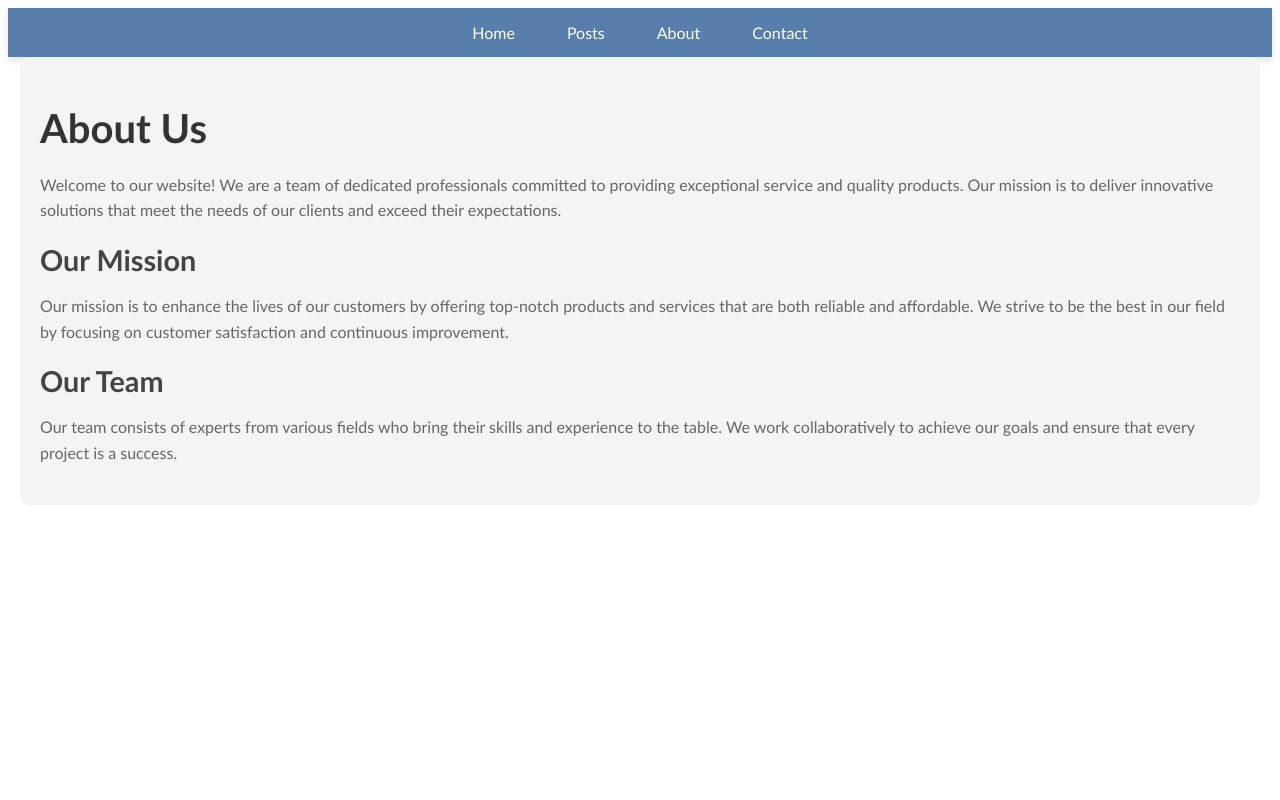
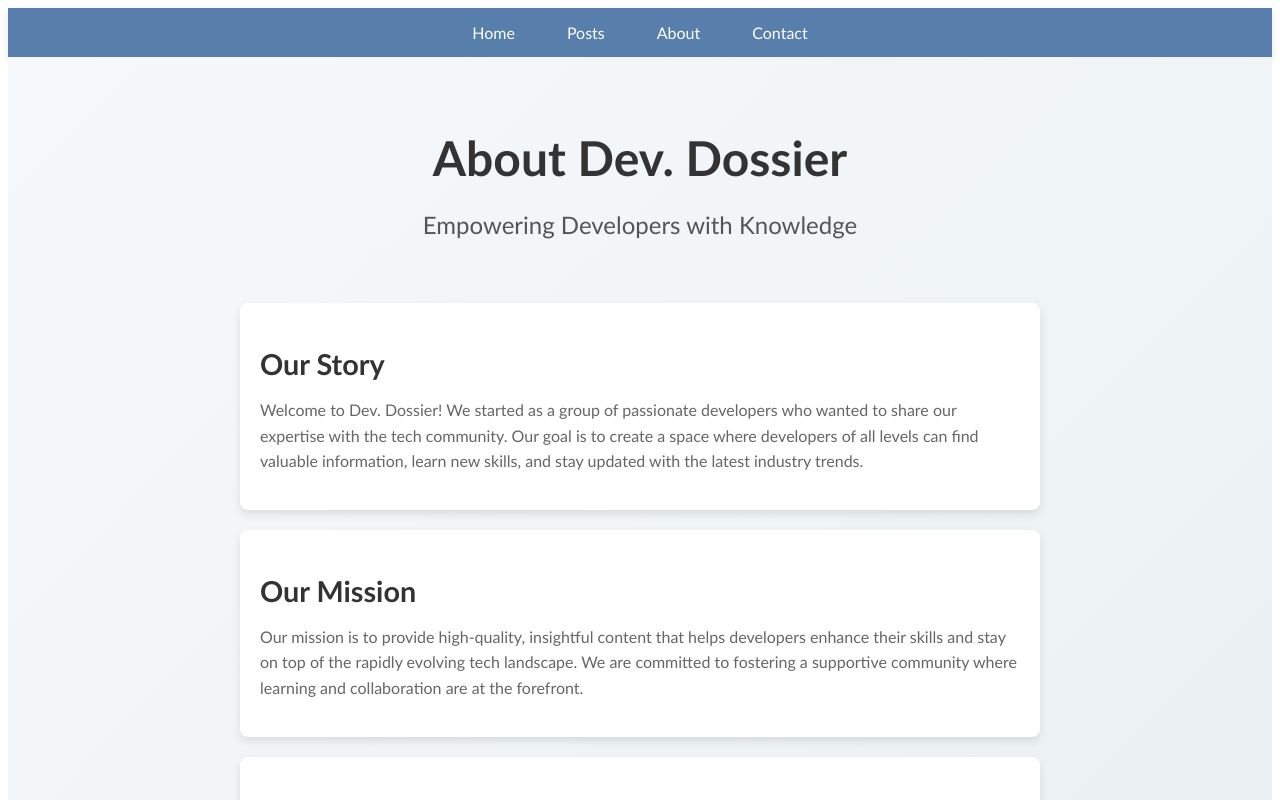
Before and after one commit to abdullahshafiq153/dev-dossier, a Next.js app: page /About in a window 1280 px wide. Shown: the top 800 px of the page. Built offline with nearby package versions, Linux system fonts and the light colour scheme.

Commit message:
updating about me

```diff
--- a/pages/About.js
+++ b/pages/About.js
@@ -4,18 +4,36 @@ import Styles from '../styles/About.module.css';
 const About = () => {
   return (
     <div className={Styles.container}>
-      <h1 className={Styles.heading}>About Us</h1>
-      <p className={Styles.paragraph}>
-        Welcome to our website! We are a team of dedicated professionals committed to providing exceptional service and quality products. Our mission is to deliver innovative solutions that meet the needs of our clients and exceed their expectations.
-      </p>
-      <h2 className={Styles.subheading}>Our Mission</h2>
-      <p className={Styles.paragraph}>
-        Our mission is to enhance the lives of our customers by offering top-notch products and services that are both reliable and affordable. We strive to be the best in our field by focusing on customer satisfaction and continuous improvement.
-      </p>
-      <h2 className={Styles.subheading}>Our Team</h2>
-      <p className={Styles.paragraph}>
-        Our team consists of experts from various fields who bring their skills and experience to the table. We work collaboratively to achieve our goals and ensure that every project is a success.
-      </p>
+      <div className={Styles.hero}>
+        <h1 className={Styles.heading}>About Dev. Dossier</h1>
+        <p className={Styles.subheading}>Empowering Developers with Knowledge</p>
+      </div>
+      <section className={Styles.content}>
+        <div className={Styles.section}>
+          <h2 className={Styles.title}>Our Story</h2>
+          <p className={Styles.text}>
+            Welcome to Dev. Dossier! We started as a group of passionate developers who wanted to share our expertise with the tech community. Our goal is to create a space where developers of all levels can find valuable information, learn new skills, and stay updated with the latest industry trends.
+          </p>
+        </div>
+        <div className={Styles.section}>
+          <h2 className={Styles.title}>Our Mission</h2>
+          <p className={Styles.text}>
+            Our mission is to provide high-quality, insightful content that helps developers enhance their skills and stay on top of the rapidly evolving tech landscape. We are committed to fostering a supportive community where learning and collaboration are at the forefront.
+          </p>
+        </div>
+        <div className={Styles.section}>
+          <h2 className={Styles.title}>What We Offer</h2>
+          <p className={Styles.text}>
+            On Dev. Dossier, you'll find a range of resources including in-depth tutorials, practical tips, and insights into various programming languages and technologies. Whether you're just starting out or you're a seasoned pro, we have content that will help you grow and succeed.
+          </p>
+        </div>
+        <div className={Styles.section}>
+          <h2 className={Styles.title}>Meet the Team</h2>
+          <p className={Styles.text}>
+            Our team consists of experienced developers, industry experts, and passionate tech enthusiasts. Each member brings a unique set of skills and knowledge to the table, ensuring that we deliver diverse and high-quality content. Get to know us better and connect with us to be part of our vibrant community!
+          </p>
+        </div>
+      </section>
     </div>
   );
 };
--- a/styles/About.module.css
+++ b/styles/About.module.css
@@ -1,50 +1,72 @@
 /* Container for the About page */
 .container {
-    max-width: 1200px;
-    margin: 0 auto;
-    padding: 20px;
-    background-color: #f4f4f4;
-    border-radius: 8px;
+    display: flex;
+    flex-direction: column;
+    align-items: center;
+    padding: 40px;
+    background: linear-gradient(135deg, #f6f9fc, #e9eff1);
+    min-height: 100vh;
   }
 
-  /* Main heading styling */
+  /* Hero section styling */
+  .hero {
+    text-align: center;
+    margin-bottom: 40px;
+  }
+
   .heading {
-    font-size: 2.5rem;
+    font-size: 3rem;
     color: #333;
+    margin-bottom: 10px;
+  }
+
+  .subheading {
+    font-size: 1.5rem;
+    color: #555;
+  }
+
+  /* Main content section styling */
+  .content {
+    max-width: 800px;
+    width: 100%;
+  }
+
+  /* Individual section styling */
+  .section {
+    background: #ffffff;
+    border-radius: 8px;
+    box-shadow: 0 4px 8px rgba(0, 0, 0, 0.1);
+    padding: 20px;
     margin-bottom: 20px;
   }
 
-  /* Subheading styling */
-  .subheading {
+  .title {
     font-size: 1.8rem;
-    color: #444;
-    margin-top: 20px;
+    color: #333;
     margin-bottom: 15px;
   }
 
-  /* Paragraph styling */
-  .paragraph {
+  .text {
     font-size: 1rem;
     color: #666;
     line-height: 1.6;
-    margin-bottom: 20px;
   }
 
   /* Responsive design adjustments */
   @media (max-width: 768px) {
-    .container {
-      padding: 15px;
-    }
-
     .heading {
-      font-size: 2rem;
+      font-size: 2.5rem;
     }
 
     .subheading {
+      font-size: 1.25rem;
+    }
+
+    .title {
       font-size: 1.5rem;
     }
 
-    .paragraph {
+    .text {
       font-size: 0.9rem;
     }
   }
--- a/styles/Contact.module.css
+++ b/styles/Contact.module.css
@@ -53,5 +53,5 @@
   }
 
   .button:hover {
-    background-color: #0056b3;
+    background-color: #587fac;
   }
```
